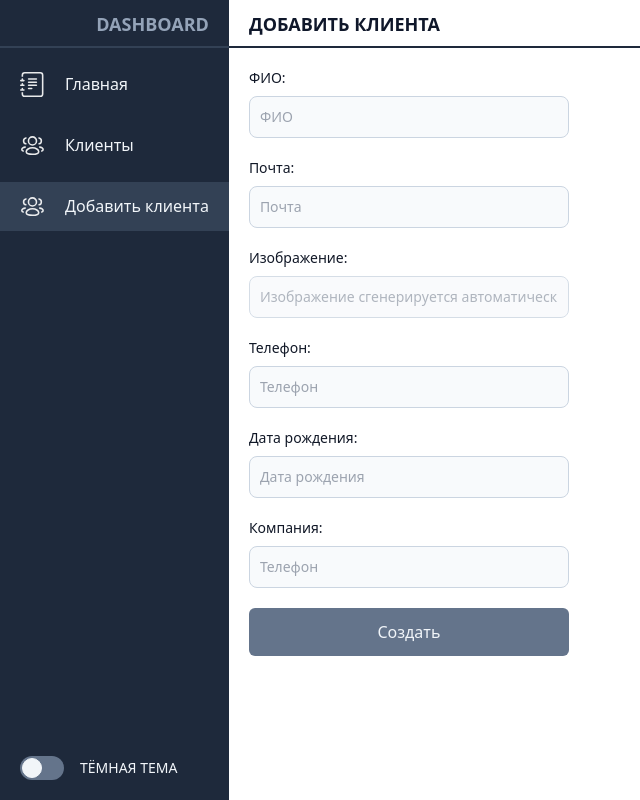
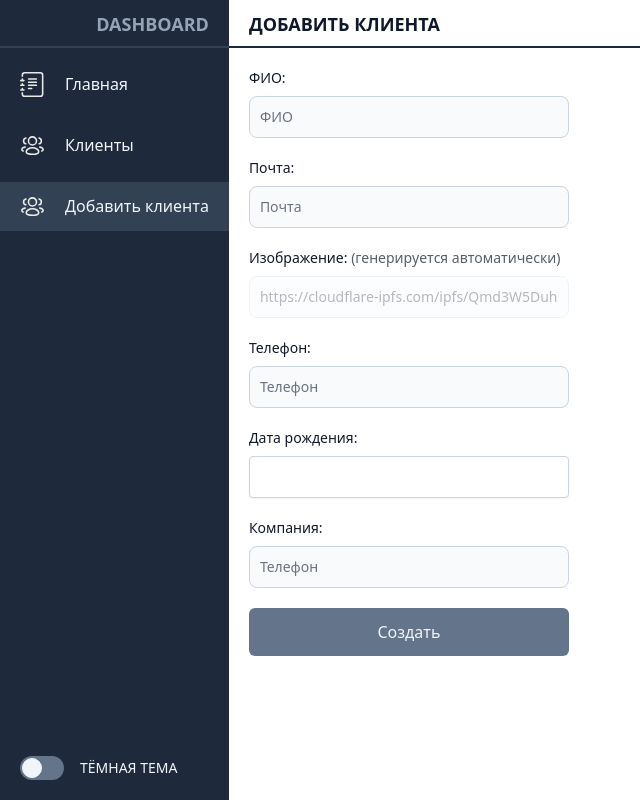
Before and after one commit to mrreads/dashboard, a Next.js app: page /add in a window 1280 px wide. Shown: the whole page, without its empty margins (0-640 px from the left). Built offline with nearby package versions, Linux system fonts and the light colour scheme.

Commit message:
form ready

```diff
--- a/package.json
+++ b/package.json
@@ -25,6 +25,7 @@
     "next-themes": "^0.2.1",
     "react": "18.2.0",
     "react-chartjs-2": "^5.1.0",
+    "react-datepicker": "^4.8.0",
     "react-dom": "18.2.0",
     "react-redux": "^8.0.5",
     "typescript": "4.9.4",
@@ -32,6 +33,7 @@
   },
   "devDependencies": {
     "@faker-js/faker": "^7.6.0",
+    "@tailwindcss/forms": "^0.5.3",
     "autoprefixer": "^10.4.13",
     "postcss": "^8.4.20",
     "sass": "^1.57.0",
--- a/pages/add.tsx
+++ b/pages/add.tsx
@@ -2,8 +2,9 @@ import { Formik, FormikHelpers, FormikProps, Form, Field, FieldProps } from 'for
 import { object, string, number, date } from 'yup';
 import { faker } from '@faker-js/faker';
 
+import DatePicker from "react-datepicker";
+
 import { IClient } from '@/interfaces/IClient.type';
-import { useEffect, useRef } from 'react';
 
 export default function Add(): JSX.Element {
 
@@ -13,15 +14,15 @@ export default function Add(): JSX.Element {
         email: string().email('Неверный формат').required('Обязательно!'),
         image: string().default(() => faker.image.avatar()).required(),
         phone: string().matches(phoneRegExp, 'Неверный формат!').required('Обязательно!'),
-        register: date().required('Обязательно'),
-        birth: date().default(() => new Date()).required('Обязательно!'),
+        register: date().default(() => new Date()).required('Обязательно'),
+        birth: date().required('Обязательно!'),
         company: string().min(2, 'Коротко!').max(50, 'Много!').required('Обязательно!'),
       });
 
     const initialValues: IClient = {
         name: '',
         email: '',
-        image: '',
+        image: faker.image.avatar(),
         phone: '',
         register: new Date(),
         birth: '',
@@ -53,10 +54,9 @@ export default function Add(): JSX.Element {
            <Field id="email" name="email" placeholder="Почта"  className="mb-5 bg-slate-50 border border-slate-300 text-slate-900 text-sm rounded-lg focus:ring-blue-500 focus:border-blue-500 block w-full p-2.5 dark:bg-slate-700 dark:border-slate-600 dark:placeholder-slate-400 dark:text-white dark:focus:ring-blue-500 dark:focus:border-blue-500" />
 
            <div className='flex gap-4 justify-between'>
-                <label htmlFor="name" className="block mb-2 text-sm font-medium text-gray-900 dark:text-white">Изображение:</label>
-                { errors.image && touched.image ? (<span className="text-sm text-red-600 dark:text-red-500">{errors.image}</span>) : null }
+                <label htmlFor="name" className="block mb-2 text-sm font-medium text-gray-900 dark:text-white"> Изображение: <span className='opacity-70'> (генерируется автоматически) </span> </label>
             </div>
-           <Field id="image" name="image" placeholder="Изображение сгенерируется автоматически" disabled className="opacity-80 cursor-not-allowed mb-5 bg-slate-50 border border-slate-300 text-slate-900 text-sm rounded-lg focus:ring-blue-500 focus:border-blue-500 block w-full p-2.5 dark:bg-slate-700 dark:border-slate-600 dark:placeholder-slate-400 dark:text-white dark:focus:ring-blue-500 dark:focus:border-blue-500" />
+           <Field id="image" name="image" placeholder="Изображение сгенерируется автоматически" disabled className="opacity-30 cursor-not-allowed mb-5 bg-slate-50 border border-slate-300 text-slate-900 text-sm rounded-lg focus:ring-blue-500 focus:border-blue-500 block w-full p-2.5 dark:bg-slate-700 dark:border-slate-600 dark:placeholder-slate-400 dark:text-white dark:focus:ring-blue-500 dark:focus:border-blue-500" />
 
            <div className='flex gap-4 justify-between'>
                 <label htmlFor="name" className="block mb-2 text-sm font-medium text-gray-900 dark:text-white">Телефон:</label>
@@ -68,7 +68,14 @@ export default function Add(): JSX.Element {
                 <label htmlFor="name" className="block mb-2 text-sm font-medium text-gray-900 dark:text-white">Дата рождения:</label>
                 { errors.birth && touched.birth ? (<span className="text-sm text-red-600 dark:text-red-500">{errors.birth}</span>) : null }
             </div>
-           <Field id="birth" name="birth" placeholder="Дата рождения"  className="mb-5 bg-slate-50 border border-slate-300 text-slate-900 text-sm rounded-lg focus:ring-blue-500 focus:border-blue-500 block w-full p-2.5 dark:bg-slate-700 dark:border-slate-600 dark:placeholder-slate-400 dark:text-white dark:focus:ring-blue-500 dark:focus:border-blue-500" />
+           <Field id="birth" name="birth" type="date" placeholder="Дата рождения">
+                {({ field, form: { setFieldValue } }) => (
+                    <DatePicker
+                        popperClassName="react-datepicker-left" nextMonthButtonLabel=">" previousMonthButtonLabel="<"
+                        className="mb-5 bg-slate-50 border border-slate-300 text-slate-900 text-sm rounded-lg focus:ring-blue-500 focus:border-blue-500 block w-full p-2.5 dark:bg-slate-700 dark:border-slate-600 dark:placeholder-slate-400 dark:text-white dark:focus:ring-blue-500 dark:focus:border-blue-500"
+                        {...field} selected={field.value || null} onChange={(val: any) => setFieldValue(field.name, val)}
+                />)}
+            </Field>
 
            <div className='flex gap-4 justify-between'>
                 <label htmlFor="name" className="block mb-2 text-sm font-medium text-gray-900 dark:text-white">Компания:</label>
--- /dev/null
+++ b/styles/datepicker.scss
@@ -0,0 +1,88 @@
+
+.react-datepicker__input-container input {
+    @apply block w-full text-base md:text-sm bg-white border border-slate-300 rounded shadow-sm form-input
+}
+
+.react-datepicker {
+    @apply z-40 w-72 text-sm bg-white shadow px-3 py-2 border-2 border-slate-200 rounded dark:bg-slate-700 dark:border-0
+}
+
+.react-datepicker__portal {
+    @apply absolute z-10 w-72 text-sm transform-none bg-white shadow px-3 py-2 top-12 right-0 border-2 border-slate-200 rounded
+}
+
+.react-datepicker__month-container {
+    @apply flex flex-col
+}
+
+.react-datepicker__month {
+    @apply flex flex-col
+}
+
+.react-datepicker__current-month {
+    @apply ml-2.5 text-lg font-semibold text-slate-800 dark:text-slate-200
+}
+
+.react-datepicker__week {
+    @apply flex justify-around
+}
+
+.react-datepicker__day-names {
+    @apply flex justify-around text-slate-400 font-medium text-center text-xs
+}
+
+.react-datepicker__day-name {
+    @apply w-8 h-8 flex items-center justify-center py-1 rounded-full
+}
+
+.react-datepicker__navigation {
+    @apply absolute top-2
+}
+
+.react-datepicker__navigation--previous {
+    @apply right-12 w-8 h-8 rounded transition flex items-center justify-center hover:bg-slate-200 dark:hover:bg-slate-500
+}
+
+.react-datepicker__navigation--next {
+    @apply right-4 w-8 h-8 rounded transition flex items-center justify-center hover:bg-slate-200 dark:hover:bg-slate-500
+}
+
+.react-datepicker__day {
+    @apply mb-1 w-8 h-8 flex items-center justify-center py-1 text-sm leading-loose transition text-slate-700 rounded cursor-pointer dark:text-slate-200 hover:bg-slate-100 dark:hover:bg-slate-600
+}
+
+.react-datepicker__day--disabled {
+    @apply cursor-not-allowed opacity-40 hover:bg-transparent
+}
+
+.react-datepicker__day--outside-month {
+    @apply text-slate-300
+}
+
+.react-datepicker__day--in-range {
+    @apply bg-slate-200
+}
+
+.react-datepicker__day--in-selecting-range {
+    @apply bg-slate-200
+}
+
+.react-datepicker__day--selecting-range-start {
+    @apply bg-white border-2 border-slate-500
+}
+
+.react-datepicker__day--selecting-range-end {
+    @apply bg-white border-2 border-slate-500
+}
+
+.react-datepicker__day--selected {
+    @apply bg-slate-500 text-white
+}
+
+.react-datepicker__day--range-start {
+    @apply bg-slate-500 text-white hover:text-slate-700 hover:bg-white
+}
+
+.react-datepicker__day--range-end {
+    @apply bg-slate-500 text-white hover:text-slate-700 hover:bg-white
+}
--- a/styles/general.scss
+++ b/styles/general.scss
@@ -10,3 +10,5 @@ html, body, #__next {
     @apply scrollbar scrollbar-thumb-slate-800 scrollbar-track-transparent scrollbar-thin;
     overflow-x: hidden;
 }
+
+@import '@/styles/datepicker.scss';
--- a/tailwind.config.js
+++ b/tailwind.config.js
@@ -18,6 +18,7 @@ module.exports = {
     extend: {},
   },
   plugins: [
+    require('@tailwindcss/forms'),
     require('tailwind-scrollbar'),
   ],
 }
```
Also changed, not shown: 1 other file (tests, documents, lock files or other folders).
